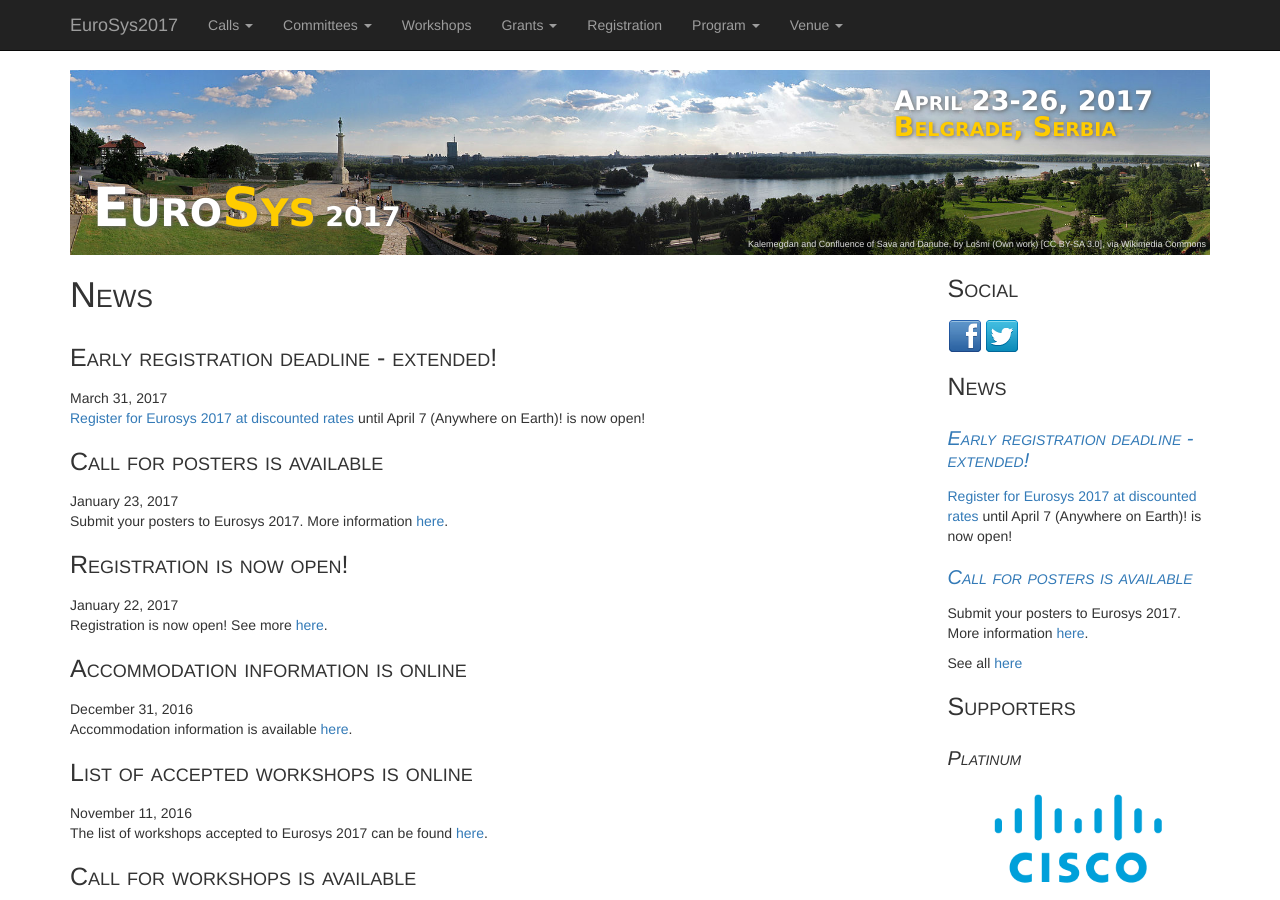
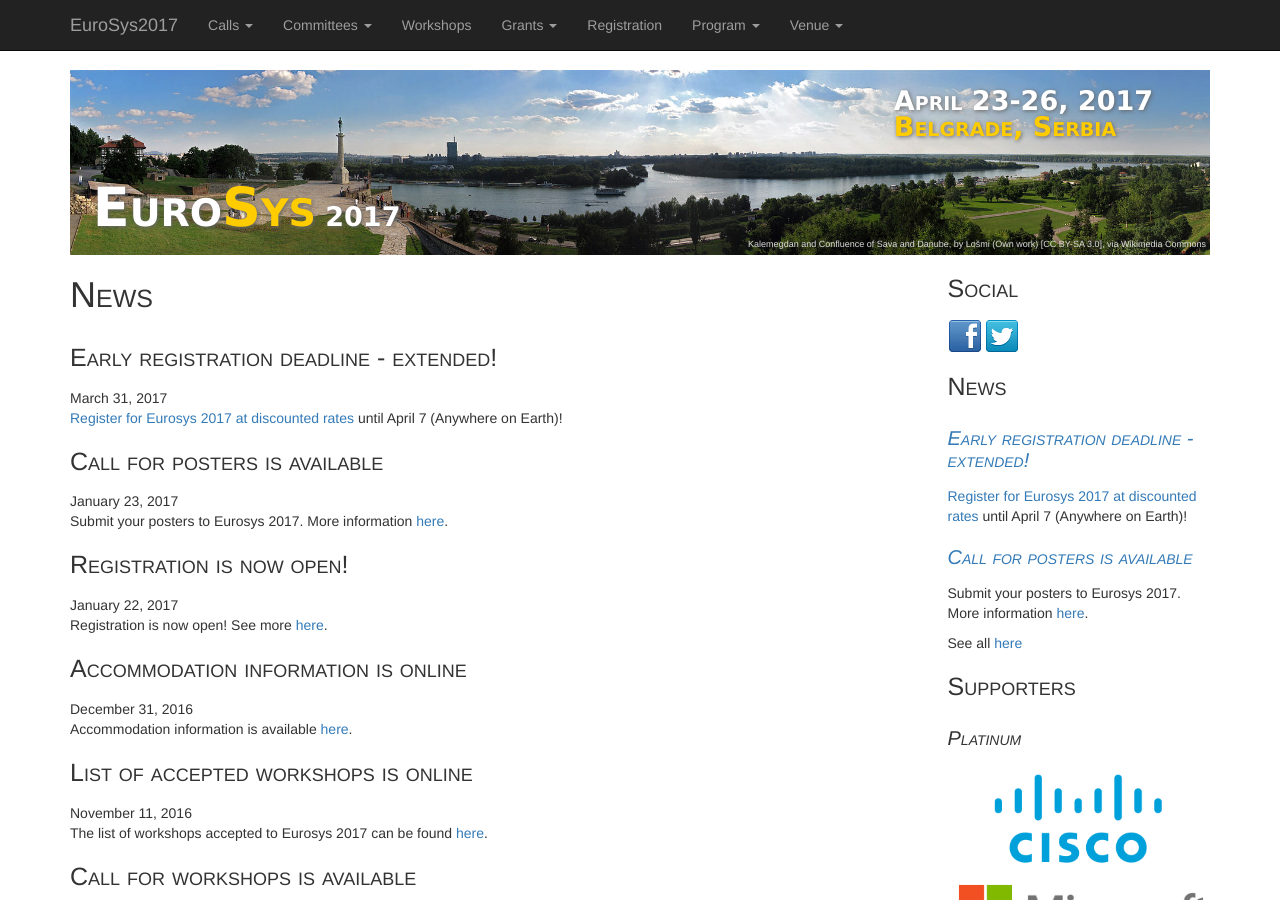
Before and after one commit to eurosys-chapter/2017, a Jekyll site: the page built from _posts/2017-03-31-earlyregistration.md, in a window 1280 px wide and 900 px high. Built offline with Jekyll 4.4.1, drawn with Linux system fonts in a browser that asks for light colours; nearby versions of some CDN libraries.

Commit message:
Signed-off-by: Marko Vukolic <mvu@zurich.ibm.com>

```diff
--- a/_posts/2017-03-31-earlyregistration.md
+++ b/_posts/2017-03-31-earlyregistration.md
@@ -3,4 +3,4 @@ layout: post
 title: Early registration deadline - extended!
 ---
 
-[Register for Eurosys 2017 at discounted rates](http://eurosys2017.org/registration) until April 7 (Anywhere on Earth)! is now open!
+[Register for Eurosys 2017 at discounted rates](http://eurosys2017.org/registration) until April 7 (Anywhere on Earth)!
```
